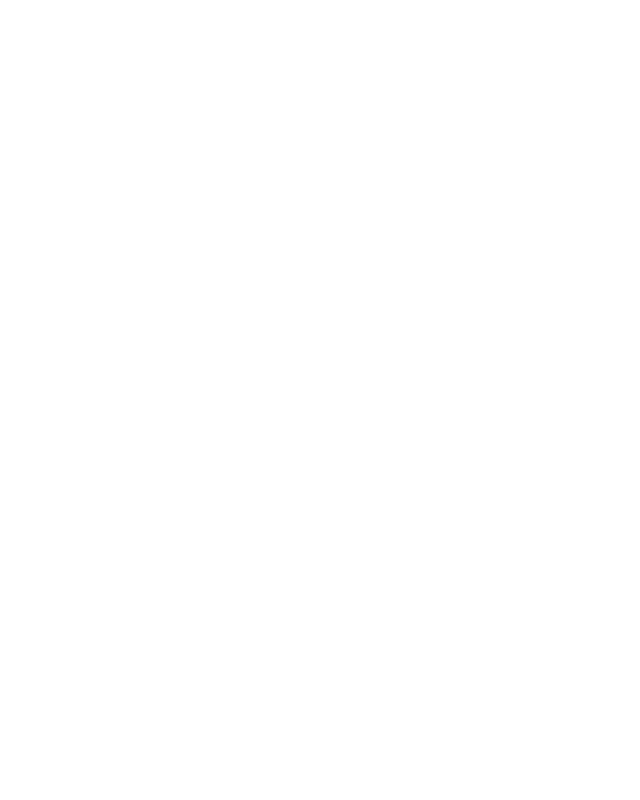
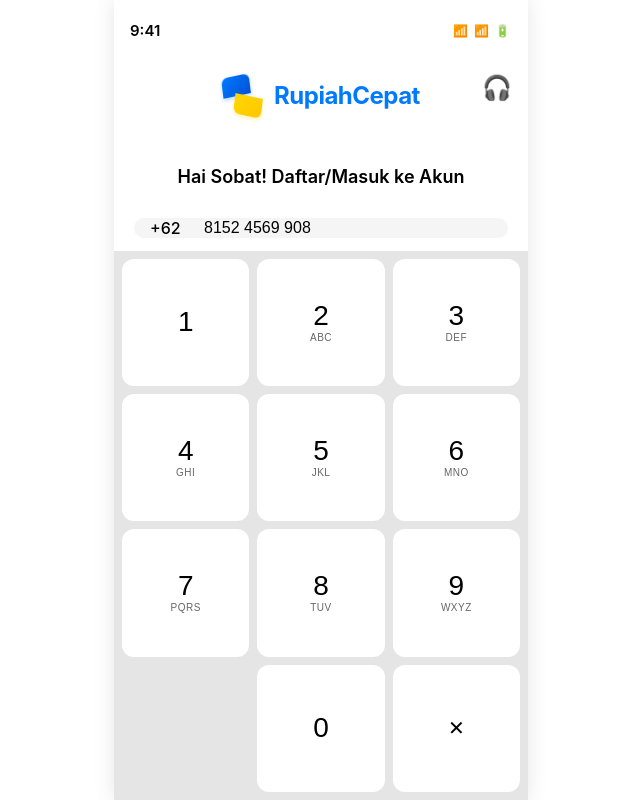
Before and after one commit to createjdd/grmini-3-flasg-game, a Vue app: page /rupiah-cepat in a window 1280 px wide. Before the commit this address had no page. Shown: the whole page, without its empty margins (319-959 px from the left). Built offline with nearby package versions, Linux system fonts and the light colour scheme.

Commit message:
RC3447 latest_valid_time
Signed-off-by: kevin.susanto <kevin.susanto@rupiahcepat.co.id>

```diff
--- a/src/router/index.js
+++ b/src/router/index.js
@@ -52,6 +52,11 @@
     name: 'fps-game',
     component: () => import('../views/FPSGame.vue'),
   },
+  {
+    path: '/rupiah-cepat',
+    name: 'rupiah-cepat',
+    component: () => import('../views/RupiahCepat.vue'),
+  },
 ]
 
 const router = createRouter({
--- /dev/null
+++ b/src/views/RupiahCepat.vue
@@ -0,0 +1,404 @@
+<template>
+  <div class="rupiah-cepat-page">
+    <!-- Status Bar -->
+    <div class="status-bar">
+      <div class="status-left">
+        <span class="time">9:41</span>
+      </div>
+      <div class="status-right">
+        <div class="signal-icon">📶</div>
+        <div class="wifi-icon">📶</div>
+        <div class="battery-icon">🔋</div>
+      </div>
+    </div>
+
+    <!-- Header with Logo and Support -->
+    <div class="header-section">
+      <div class="support-icon">🎧</div>
+      <div class="brand-section">
+        <div class="logo">
+          <div class="logo-shape">
+            <div class="logo-blue-part"></div>
+            <div class="logo-yellow-part"></div>
+          </div>
+        </div>
+        <div class="brand-name">RupiahCepat</div>
+      </div>
+    </div>
+
+    <!-- Main Content -->
+    <div class="main-content">
+      <!-- Greeting -->
+      <div class="greeting-text">
+        Hai Sobat! Daftar/Masuk ke Akun
+      </div>
+
+      <!-- Phone Input -->
+      <div class="phone-input-container">
+        <div class="country-code">+62</div>
+        <input
+          v-model="phoneNumber"
+          type="tel"
+          class="phone-input"
+          placeholder="Masukkan nomor HP"
+          maxlength="13"
+        />
+      </div>
+
+      <!-- Register Button -->
+      <button class="register-button" @click="handleRegister">
+        Daftar/Masuk Dapat Rp50.000
+      </button>
+
+      <!-- Terms and Conditions -->
+      <div class="terms-text">
+        Sebelum lanjut, pastikan telah membaca, mengetahui, dan menyetujui ketentuan-ketentuan dalam
+        <a href="#" class="link">Informasi Umum</a>,
+        <a href="#" class="link">Syarat dan Ketentuan</a>, dan
+        <a href="#" class="link">Kebijakan Privasi</a>
+        RupiahCepat
+      </div>
+    </div>
+
+    <!-- Numeric Keypad -->
+    <div class="keypad-section">
+      <div class="keypad">
+        <button
+          v-for="key in keypadKeys"
+          :key="key.value"
+          class="keypad-key"
+          :class="{ 'key-empty': key.value === '', 'key-delete': key.value === 'delete' }"
+          @click="handleKeypadClick(key)"
+        >
+          <span v-if="key.value !== 'delete' && key.value !== ''" class="key-number">{{ key.number }}</span>
+          <span v-if="key.value !== 'delete' && key.value !== '' && key.letters" class="key-letters">{{ key.letters }}</span>
+          <span v-if="key.value === 'delete'" class="delete-icon">✕</span>
+        </button>
+      </div>
+    </div>
+  </div>
+</template>
+
+<script setup>
+import { ref } from 'vue'
+
+const phoneNumber = ref('8152 4569 908')
+
+const keypadKeys = [
+  { value: '1', number: '1', letters: '' },
+  { value: '2', number: '2', letters: 'ABC' },
+  { value: '3', number: '3', letters: 'DEF' },
+  { value: '4', number: '4', letters: 'GHI' },
+  { value: '5', number: '5', letters: 'JKL' },
+  { value: '6', number: '6', letters: 'MNO' },
+  { value: '7', number: '7', letters: 'PQRS' },
+  { value: '8', number: '8', letters: 'TUV' },
+  { value: '9', number: '9', letters: 'WXYZ' },
+  { value: '', number: '', letters: '' },
+  { value: '0', number: '0', letters: '' },
+  { value: 'delete', number: '', letters: '' },
+]
+
+const handleKeypadClick = (key) => {
+  if (key.value === 'delete') {
+    phoneNumber.value = phoneNumber.value.slice(0, -1)
+  } else if (key.value !== '') {
+    // 格式化手机号（每4位加空格）
+    const current = phoneNumber.value.replace(/\s/g, '')
+    if (current.length < 13) {
+      const newValue = current + key.value
+      // 格式化：每4位加一个空格
+      phoneNumber.value = newValue.replace(/(\d{4})(?=\d)/g, '$1 ')
+    }
+  }
+}
+
+const handleRegister = () => {
+  console.log('Register with phone:', phoneNumber.value)
+  // 这里可以添加注册逻辑
+}
+</script>
+
+<style scoped>
+.rupiah-cepat-page {
+  width: 100vw;
+  height: 100vh;
+  background: #f5f5f5;
+  display: flex;
+  flex-direction: column;
+  font-family: -apple-system, BlinkMacSystemFont, 'Segoe UI', Roboto, 'Helvetica Neue', Arial, sans-serif;
+  overflow: hidden;
+}
+
+/* Status Bar */
+.status-bar {
+  display: flex;
+  justify-content: space-between;
+  align-items: center;
+  padding: 8px 16px 4px;
+  height: 44px;
+  background: #ffffff;
+}
+
+.status-left {
+  font-size: 15px;
+  font-weight: 600;
+  color: #000000;
+}
+
+.status-right {
+  display: flex;
+  gap: 4px;
+  align-items: center;
+}
+
+.status-right > div {
+  width: 17px;
+  height: 10px;
+  font-size: 12px;
+}
+
+/* Header Section */
+.header-section {
+  position: relative;
+  padding: 20px 16px;
+  background: #ffffff;
+  display: flex;
+  justify-content: center;
+  align-items: center;
+}
+
+.support-icon {
+  position: absolute;
+  right: 16px;
+  top: 20px;
+  font-size: 24px;
+}
+
+.brand-section {
+  display: flex;
+  align-items: center;
+  gap: 12px;
+}
+
+.logo {
+  width: 40px;
+  height: 40px;
+  position: relative;
+  display: flex;
+  align-items: center;
+  justify-content: center;
+}
+
+.logo-shape {
+  width: 100%;
+  height: 100%;
+  position: relative;
+  transform-style: preserve-3d;
+}
+
+.logo-blue-part {
+  position: absolute;
+  width: 70%;
+  height: 50%;
+  background: linear-gradient(135deg, #007AFF 0%, #0051D5 100%);
+  border-radius: 6px 6px 0 0;
+  top: 0;
+  left: 0;
+  transform: rotate(-12deg) skewX(-5deg);
+  box-shadow: 0 2px 4px rgba(0, 122, 255, 0.3);
+}
+
+.logo-yellow-part {
+  position: absolute;
+  width: 70%;
+  height: 50%;
+  background: linear-gradient(135deg, #FFD700 0%, #FFC700 100%);
+  border-radius: 0 0 6px 6px;
+  bottom: 0;
+  right: 0;
+  transform: rotate(12deg) skewX(5deg);
+  box-shadow: 0 2px 4px rgba(255, 215, 0, 0.3);
+}
+
+.brand-name {
+  font-size: 24px;
+  font-weight: 700;
+  color: #007AFF;
+  letter-spacing: -0.5px;
+}
+
+/* Main Content */
+.main-content {
+  flex: 1;
+  padding: 32px 20px;
+  background: #ffffff;
+  display: flex;
+  flex-direction: column;
+  gap: 24px;
+  overflow-y: auto;
+}
+
+.greeting-text {
+  font-size: 18px;
+  font-weight: 600;
+  color: #000000;
+  text-align: center;
+  margin-bottom: 8px;
+}
+
+/* Phone Input */
+.phone-input-container {
+  display: flex;
+  align-items: center;
+  background: #f5f5f5;
+  border-radius: 12px;
+  padding: 0 16px;
+  height: 56px;
+  gap: 12px;
+}
+
+.country-code {
+  font-size: 16px;
+  font-weight: 500;
+  color: #000000;
+  min-width: 40px;
+}
+
+.phone-input {
+  flex: 1;
+  border: none;
+  background: transparent;
+  font-size: 16px;
+  color: #000000;
+  outline: none;
+}
+
+.phone-input::placeholder {
+  color: #999999;
+}
+
+/* Register Button */
+.register-button {
+  width: 100%;
+  height: 56px;
+  background: #007AFF;
+  color: #ffffff;
+  border: none;
+  border-radius: 12px;
+  font-size: 16px;
+  font-weight: 600;
+  cursor: pointer;
+  transition: background 0.2s;
+}
+
+.register-button:active {
+  background: #0056CC;
+}
+
+/* Terms Text */
+.terms-text {
+  font-size: 12px;
+  color: #666666;
+  line-height: 1.5;
+  text-align: center;
+  padding: 0 8px;
+}
+
+.terms-text .link {
+  color: #007AFF;
+  text-decoration: underline;
+}
+
+/* Keypad Section */
+.keypad-section {
+  background: #e5e5e5;
+  padding: 8px;
+  padding-bottom: max(8px, env(safe-area-inset-bottom));
+}
+
+.keypad {
+  display: grid;
+  grid-template-columns: repeat(3, 1fr);
+  gap: 8px;
+  max-width: 400px;
+  margin: 0 auto;
+}
+
+.keypad-key {
+  aspect-ratio: 1;
+  background: #ffffff;
+  border: none;
+  border-radius: 12px;
+  display: flex;
+  flex-direction: column;
+  align-items: center;
+  justify-content: center;
+  cursor: pointer;
+  transition: background 0.1s;
+  font-size: 24px;
+  font-weight: 400;
+  color: #000000;
+  min-height: 60px;
+}
+
+.keypad-key:active {
+  background: #e0e0e0;
+}
+
+.key-empty {
+  background: transparent;
+  cursor: default;
+}
+
+.key-empty:active {
+  background: transparent;
+}
+
+.key-delete {
+  font-size: 20px;
+}
+
+.key-number {
+  font-size: 28px;
+  font-weight: 300;
+  line-height: 1;
+}
+
+.key-letters {
+  font-size: 10px;
+  font-weight: 400;
+  color: #666666;
+  margin-top: 2px;
+  letter-spacing: 0.5px;
+}
+
+.delete-icon {
+  font-size: 20px;
+  color: #000000;
+  font-weight: 300;
+}
+
+/* Responsive */
+@media (max-width: 375px) {
+  .main-content {
+    padding: 24px 16px;
+  }
+
+  .keypad-key {
+    min-height: 55px;
+  }
+
+  .key-number {
+    font-size: 24px;
+  }
+}
+
+@media (min-width: 768px) {
+  .rupiah-cepat-page {
+    max-width: 414px;
+    margin: 0 auto;
+    box-shadow: 0 0 20px rgba(0, 0, 0, 0.1);
+  }
+}
+</style>
--- a/src/views/index.vue
+++ b/src/views/index.vue
@@ -184,6 +184,17 @@
     category: '科学数学',
     categoryColor: 'from-amber-500 to-orange-500',
     action: () => goTo('/moon-phases'),
+    featured: false,
+  },
+  // UI设计类
+  {
+    id: 'rupiah-cepat',
+    name: 'RupiahCepat UI',
+    icon: '💳',
+    description: '移动端登录注册页面UI还原',
+    category: 'UI设计',
+    categoryColor: 'from-blue-500 to-indigo-500',
+    action: () => goTo('/rupiah-cepat'),
     featured: false,
   },
 ]
```
